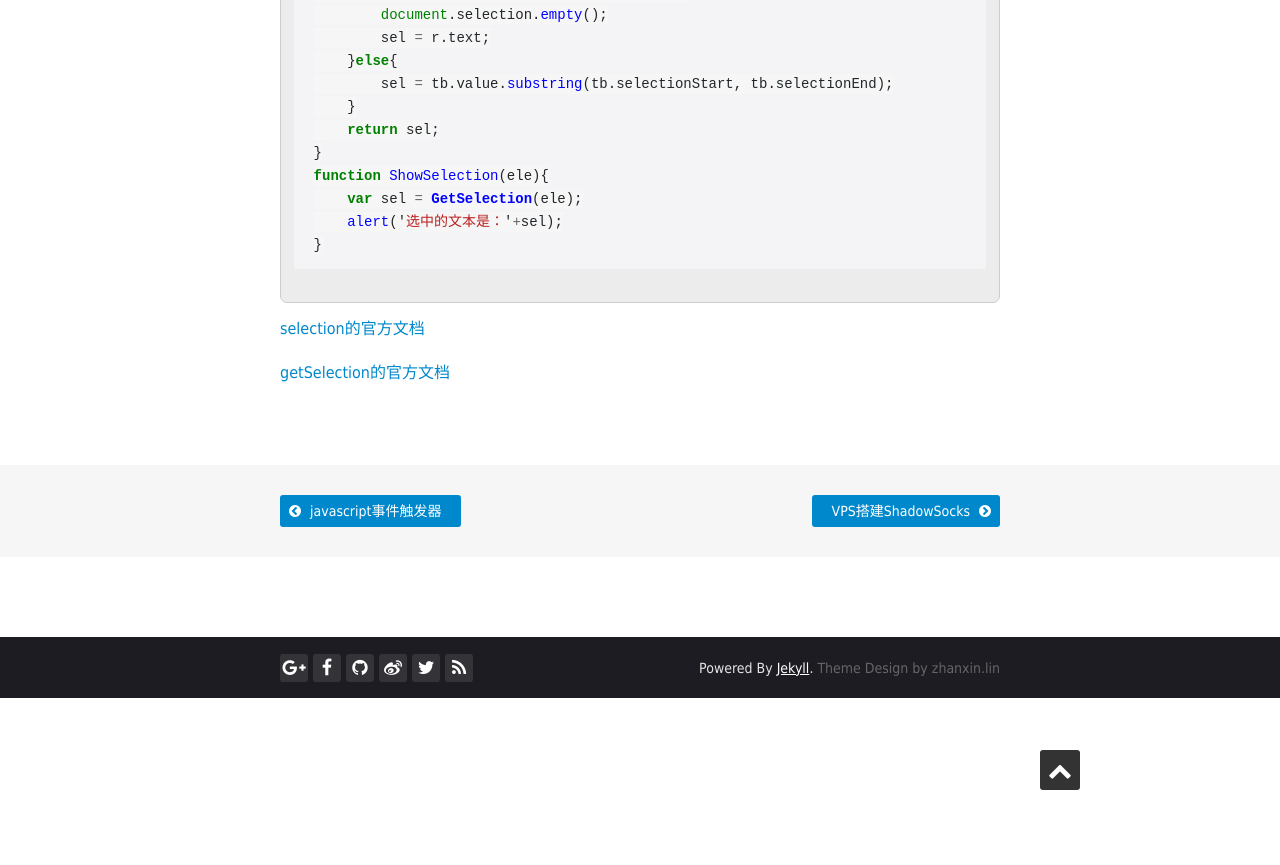
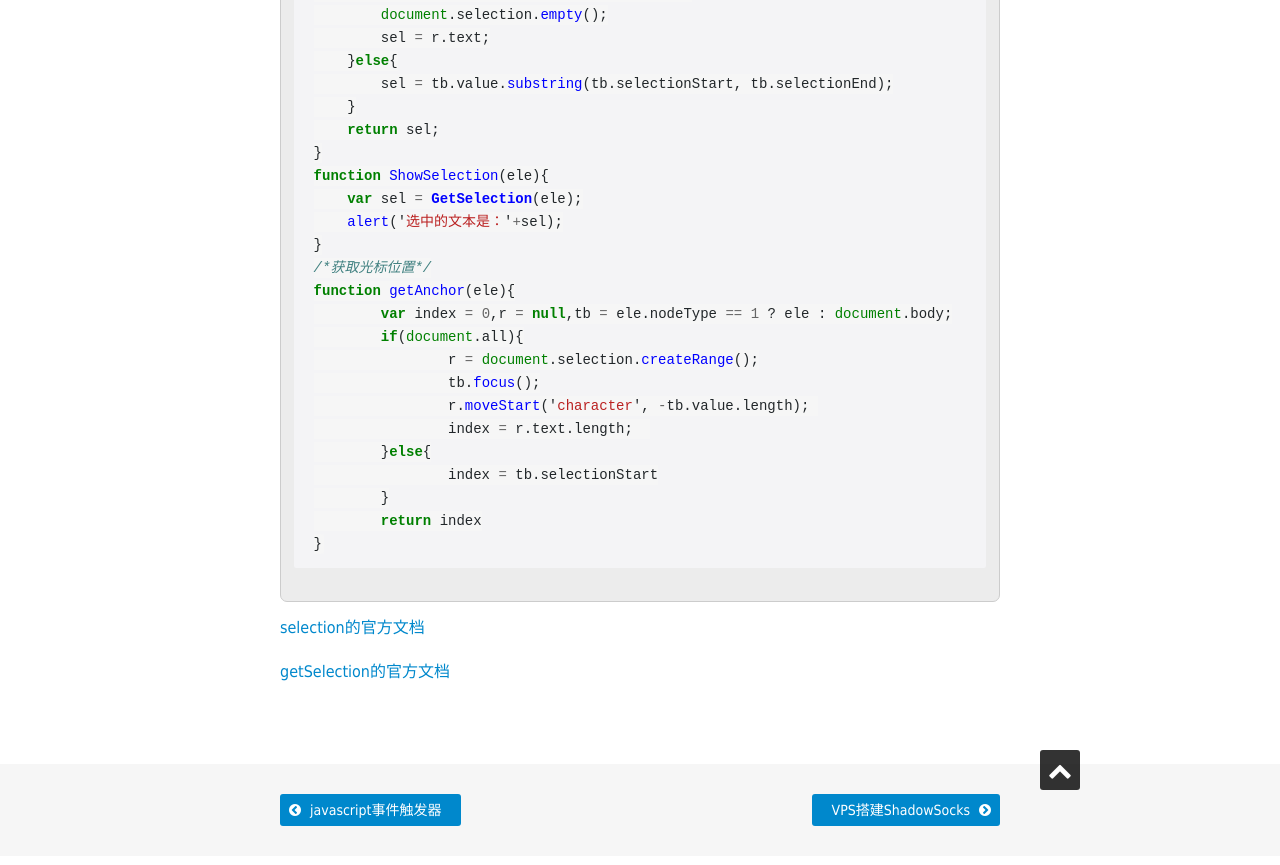
Before and after one commit to acs1899/myblog_back, a Jekyll site: the page built from _posts/2014-05-29-textarea-input-cursor.md, in a window 1280 px wide and 900 px high, scrolled down 6467 px. Shown: the top 865 px of the window. Built offline with Jekyll 4.4.1, drawn with Linux system fonts in a browser that asks for light colours; nearby versions of some CDN libraries; Markdown is read by kramdown in place of the engine named in the settings; comment, search, counter and statistics services are not loaded.

Commit message:
fix post

```diff
--- a/_posts/2014-05-29-textarea-input-cursor.md
+++ b/_posts/2014-05-29-textarea-input-cursor.md
@@ -236,6 +236,19 @@ function ShowSelection(ele){
     var sel = GetSelection(ele);
     alert('选中的文本是：'+sel);
 }
+/*获取光标位置*/
+function getAnchor(ele){
+	var index = 0,r = null,tb = ele.nodeType == 1 ? ele : document.body;
+	if(document.all){
+		r = document.selection.createRange();
+		tb.focus();
+		r.moveStart('character', -tb.value.length);
+		index = r.text.length;
+	}else{
+		index = tb.selectionStart
+	}
+	return index
+}
 {% endhighlight %}
 
 [selection的官方文档](http://msdn.microsoft.com/zh-cn/library/ie/ms535869\(v=vs.85\).aspx)
```
